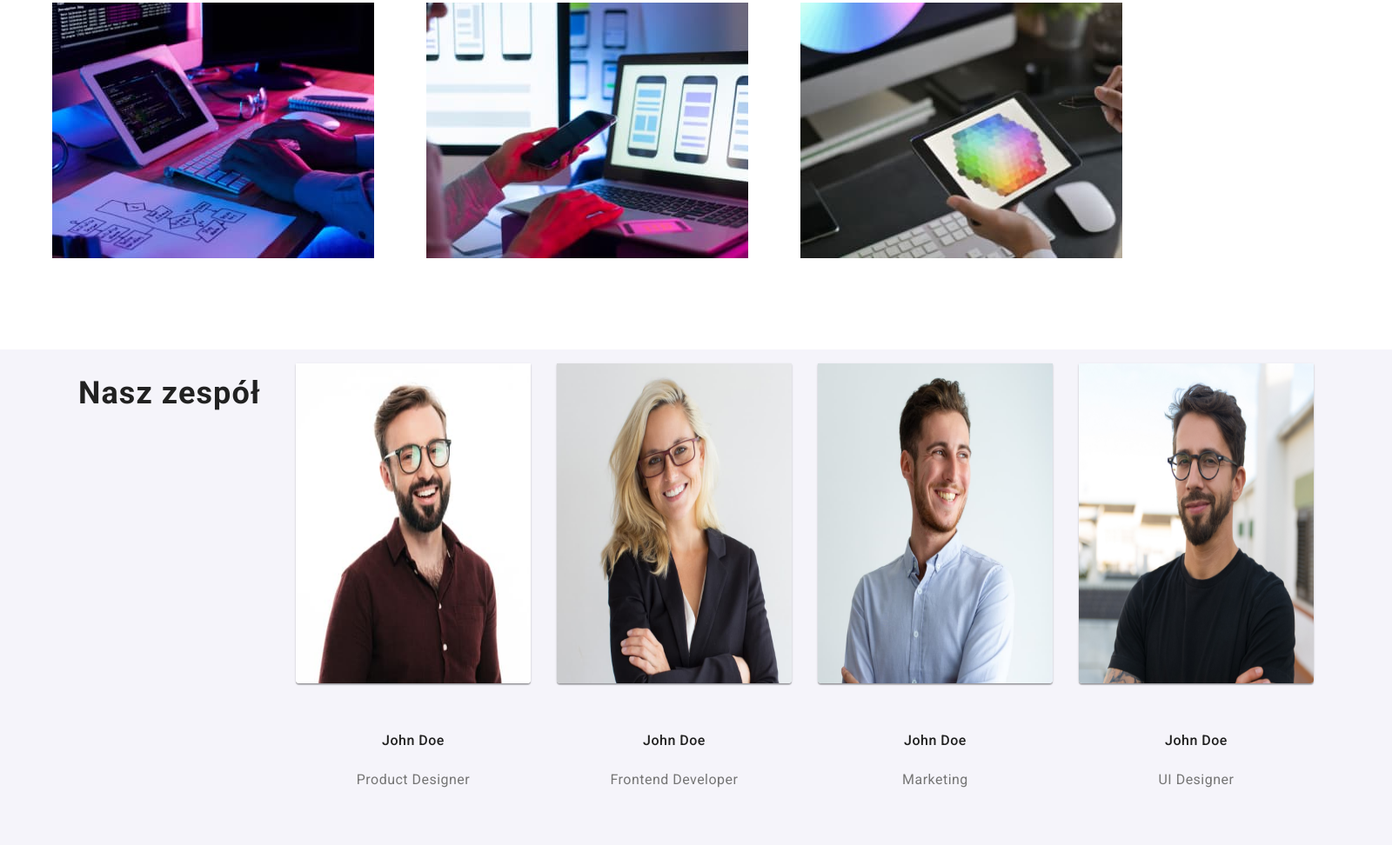
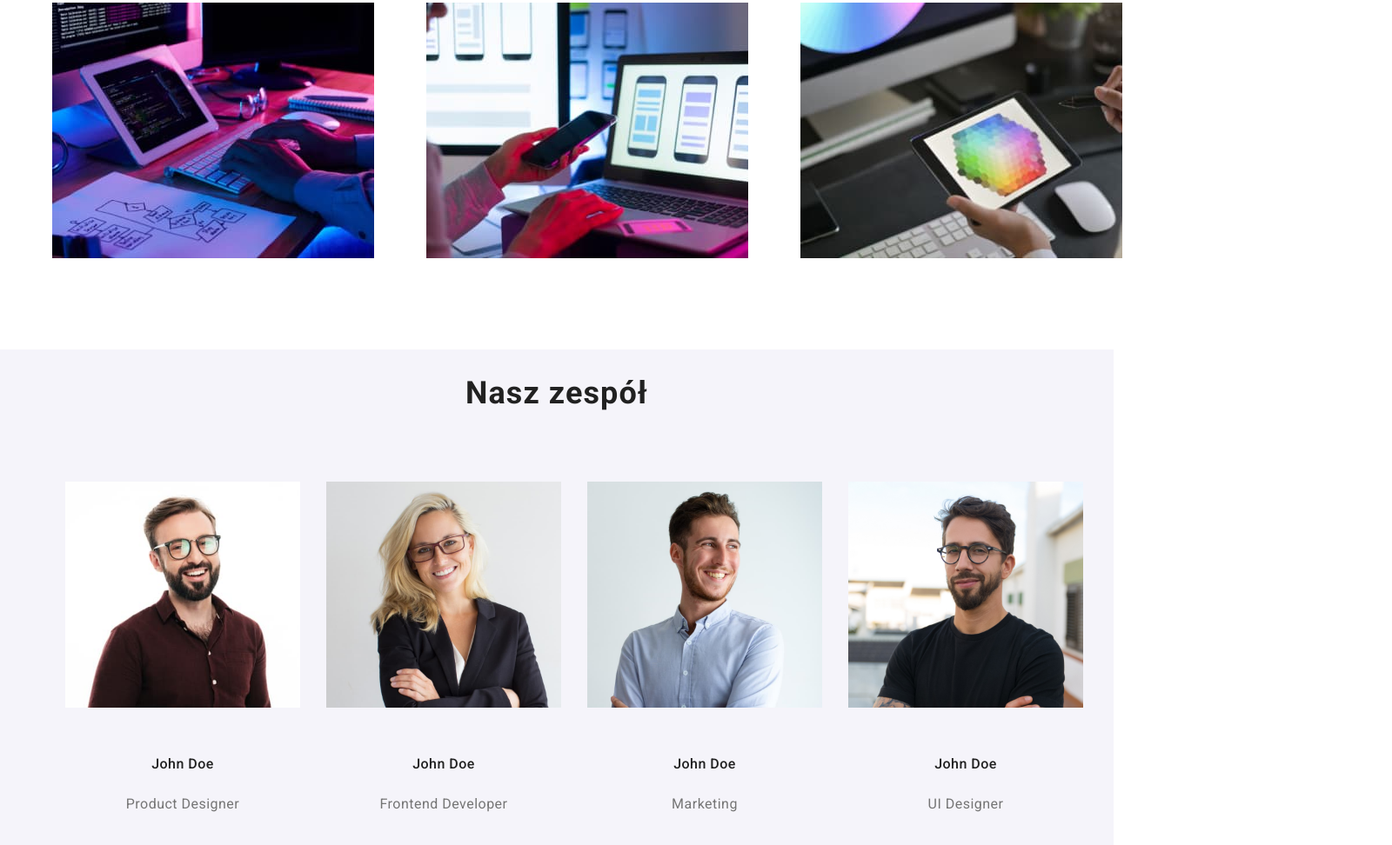
Before and after one commit to Amadimm/goit-markup-hw-03.1, a plain HTML site: page index.html in a window 1280 px wide. Shown: the part 1047-2019 px from the top of the page at 87% size, 1600 px wide, since content can reach past the window. Drawn offline with Linux system fonts and the light colour scheme.

Commit message:
Update styles.css

```diff
--- a/CSS/styles.css
+++ b/CSS/styles.css
@@ -260,9 +260,9 @@ box-shadow: 0px 4px 4px rgba(0, 0, 0, 0.15);
 }
 
 .team_section {
-    display: flex;
+
     position: absolute;
-        width: 1600px;
+        width: 100%;
         height: 648px;
         left: 0px;
         top: 1449px;
@@ -271,15 +271,7 @@ box-shadow: 0px 4px 4px rgba(0, 0, 0, 0.15);
         justify-content: center;
 }
 
-.team_img {
-    display: inline-block;
-        height: 368px;
-        background: #ffffff;
-        border-radius: 0px 0px 4px 4px;
-        box-shadow: 0px 1px 3px rgba(0, 0, 0, 0.12),
-            0px 1px 1px rgba(0, 0, 0, 0.14),
-            0px 2px 1px rgba(0, 0, 0, 0.2);
-    }
+
 
 
 .team_img_h5 {
```
